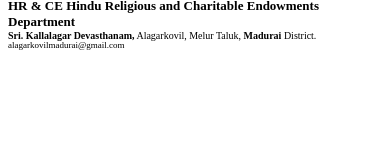
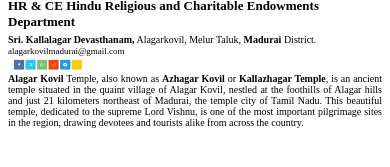
Before and after one commit to Rakul06/alagartemple, a plain HTML site: page index.html in a window 390 px wide. Shown: the part 151-318 px from the top of the page. Drawn offline with Linux system fonts and the light colour scheme.

Commit message:
added para

```diff
--- a/index.html
+++ b/index.html
@@ -35,8 +35,17 @@
         </div>
         <div class="before-img" style="margin-top:-90px;">
           <p style="font-size:small; font-weight:bold;">HR & CE Hindu Religious and Charitable Endowments Department</p>
-          <p style="font-size:x-small;margin-top: -13px;"><b>Sri. Kallalagar Devasthanam,</b> Alagarkovil, Melur Taluk, <b>Madurai</b> District.</p>
-          <p style="font-size:xx-small;margin-top: -11px;" >alagarkovilmadurai@gmail.com</p>
+          <p style="font-size:x-small;margin-top: -9px;"><b>Sri. Kallalagar Devasthanam,</b> Alagarkovil, Melur Taluk, <b>Madurai</b> District.</p>
+          <p style="font-size:xx-small;margin-top: -9px; margin-bottom: -0.5px;" >alagarkovilmadurai@gmail.com</p>
+          <img style="margin-top: -100px;" id="s-media" src="./img/Screenshot (71).png" alt="">
+        </div>
+        <div class="sec-para">
+          <p style="font-size: x-small;text-align: justify;margin-top: -1px;"><b>Alagar Kovil</b> Temple, also known as <b>Azhagar Kovil</b> or <b>Kallazhagar Temple</b>, is an ancient temple situated
+            in the quaint village of Alagar Kovil, nestled at the foothills of Alagar hills and just 21 kilometers northeast
+            of Madurai, the temple city of Tamil Nadu. This beautiful temple, dedicated to the supreme Lord Vishnu, is
+            one of the most important pilgrimage sites in the region, drawing devotees and tourists alike from across the
+            country.</p>
+
         </div>
       </div>
 </body>
--- a/style.css
+++ b/style.css
@@ -175,4 +175,10 @@
         height: 100px;
         width: 20vw;
       }
+
+      #s-media{
+        width: 70px;
+        margin-left: 5px;
+        height: 11px;
+      }
   }
```
Also changed, not shown: img/Screenshot (71).png (added).
